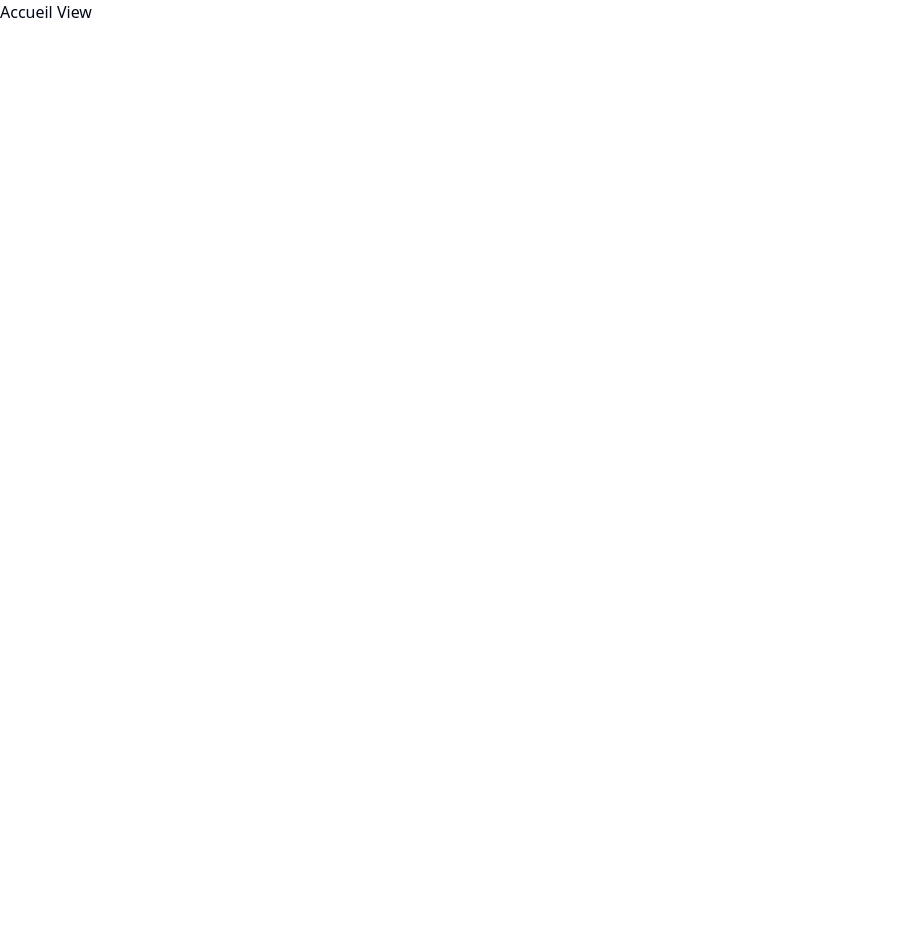
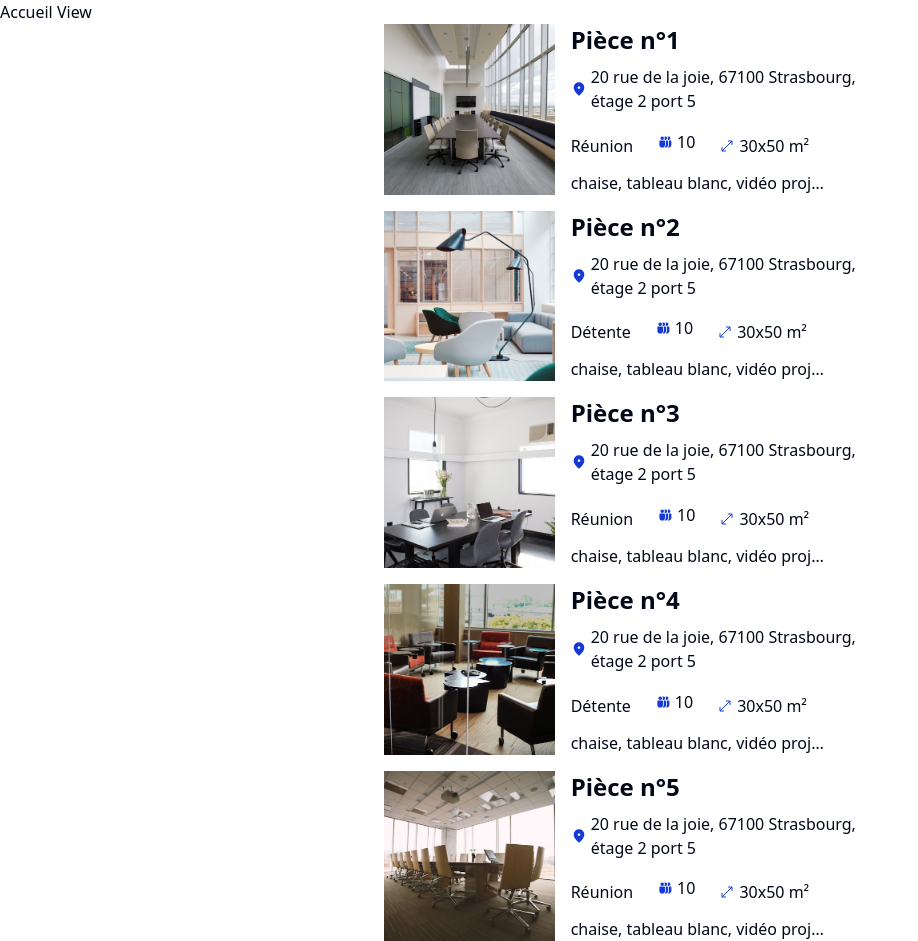
Before and after one commit to Aurelie-Runser/RoomBooking--Front, a Vue app: page / in a window 1280 px wide. Shown: the whole page, without its empty margins (0-918 px from the left). Before the commit the page ends 800 px from the top, so only its background shows below. Built offline with nearby package versions, Linux system fonts and the light colour scheme.

Commit message:
ajout de données de testes pour afficher le liste des salles

```diff
--- a/src/views/HomeView.vue
+++ b/src/views/HomeView.vue
@@ -1,9 +1,81 @@
-<script setup lang="ts"></script>
+<script setup lang="ts">
+import ListCard from '@/components/ListCard.vue'
+
+const listTestRoom = [
+  {
+    name: 'Pièce n°1',
+    picture: 'room1_small',
+    adress: '20 rue de la joie, 67100 Strasbourg, <br/> étage 2 port 5',
+    groupe: 'Réunion',
+    capacite: 10,
+    superficie: '30x50',
+    equipements: [
+      { name: 'chaise', nbr: 10 },
+      { name: 'tableau blanc', nbr: 1 },
+      { name: 'vidéo projecteur', nbr: 1 },
+    ],
+  },
+  {
+    name: 'Pièce n°2',
+    picture: 'room2_small',
+    adress: '20 rue de la joie, 67100 Strasbourg, <br/> étage 2 port 5',
+    groupe: 'Détente',
+    capacite: 10,
+    superficie: '30x50',
+    equipements: [
+      { name: 'chaise', nbr: 10 },
+      { name: 'tableau blanc', nbr: 1 },
+      { name: 'vidéo projecteur', nbr: 1 },
+    ],
+  },
+  {
+    name: 'Pièce n°3',
+    picture: 'room3_small',
+    adress: '20 rue de la joie, 67100 Strasbourg, <br/> étage 2 port 5',
+    groupe: 'Réunion',
+    capacite: 10,
+    superficie: '30x50',
+    equipements: [
+      { name: 'chaise', nbr: 10 },
+      { name: 'tableau blanc', nbr: 1 },
+      { name: 'vidéo projecteur', nbr: 1 },
+    ],
+  },
+  {
+    name: 'Pièce n°4',
+    picture: 'room4_small',
+    adress: '20 rue de la joie, 67100 Strasbourg, <br/> étage 2 port 5',
+    groupe: 'Détente',
+    capacite: 10,
+    superficie: '30x50',
+    equipements: [
+      { name: 'chaise', nbr: 10 },
+      { name: 'tableau blanc', nbr: 1 },
+      { name: 'vidéo projecteur', nbr: 1 },
+    ],
+  },
+  {
+    name: 'Pièce n°5',
+    picture: 'room5_small',
+    adress: '20 rue de la joie, 67100 Strasbourg, <br/> étage 2 port 5',
+    groupe: 'Réunion',
+    capacite: 10,
+    superficie: '30x50',
+    equipements: [
+      { name: 'chaise', nbr: 10 },
+      { name: 'tableau blanc', nbr: 1 },
+      { name: 'vidéo projecteur', nbr: 1 },
+    ],
+  },
+]
+</script>
 
 <template>
   <main>
     <div>
       <p>Accueil View</p>
+
+      <ListCard :listRoom="listTestRoom" />
     </div>
   </main>
 </template>
```
